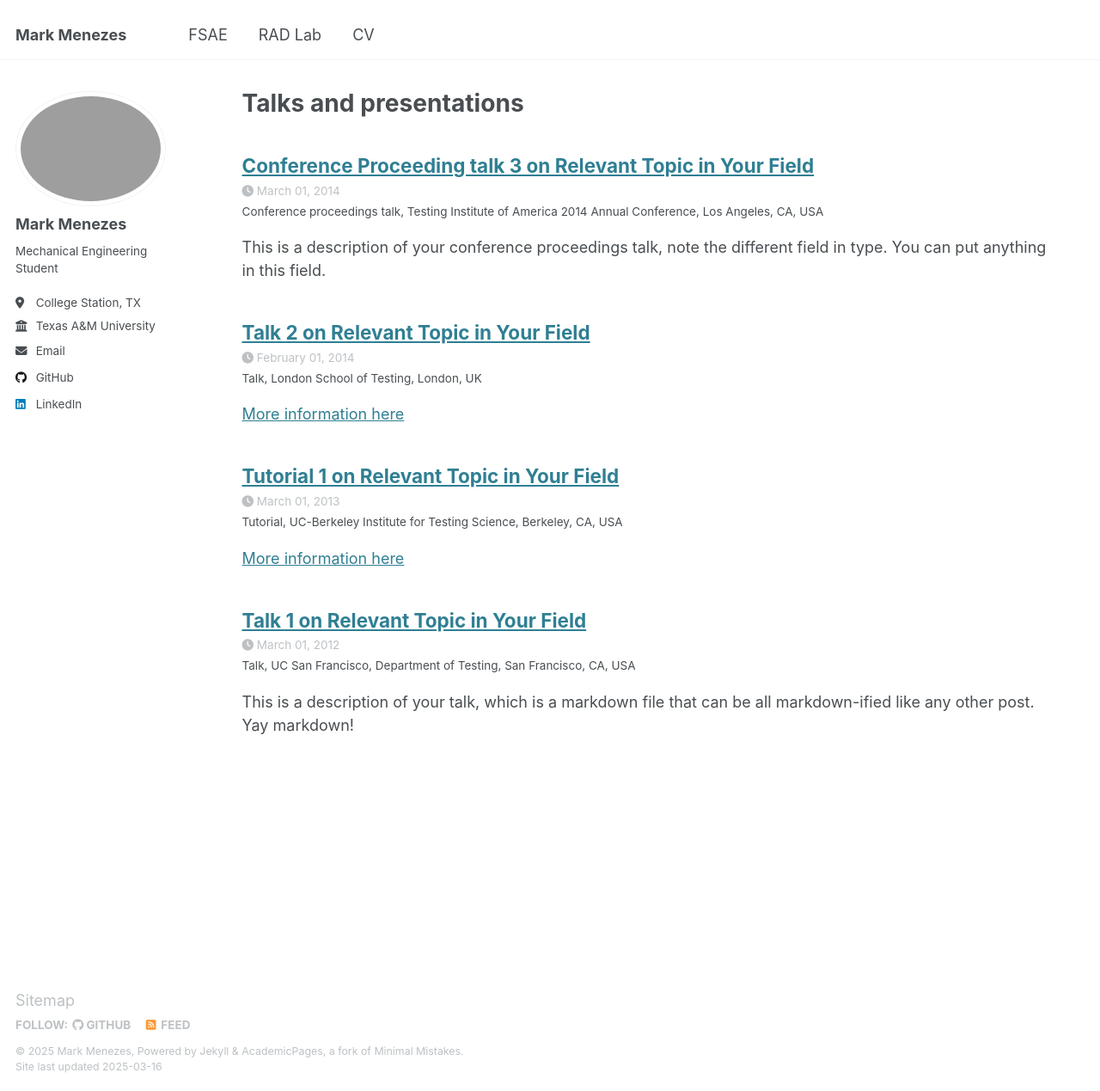
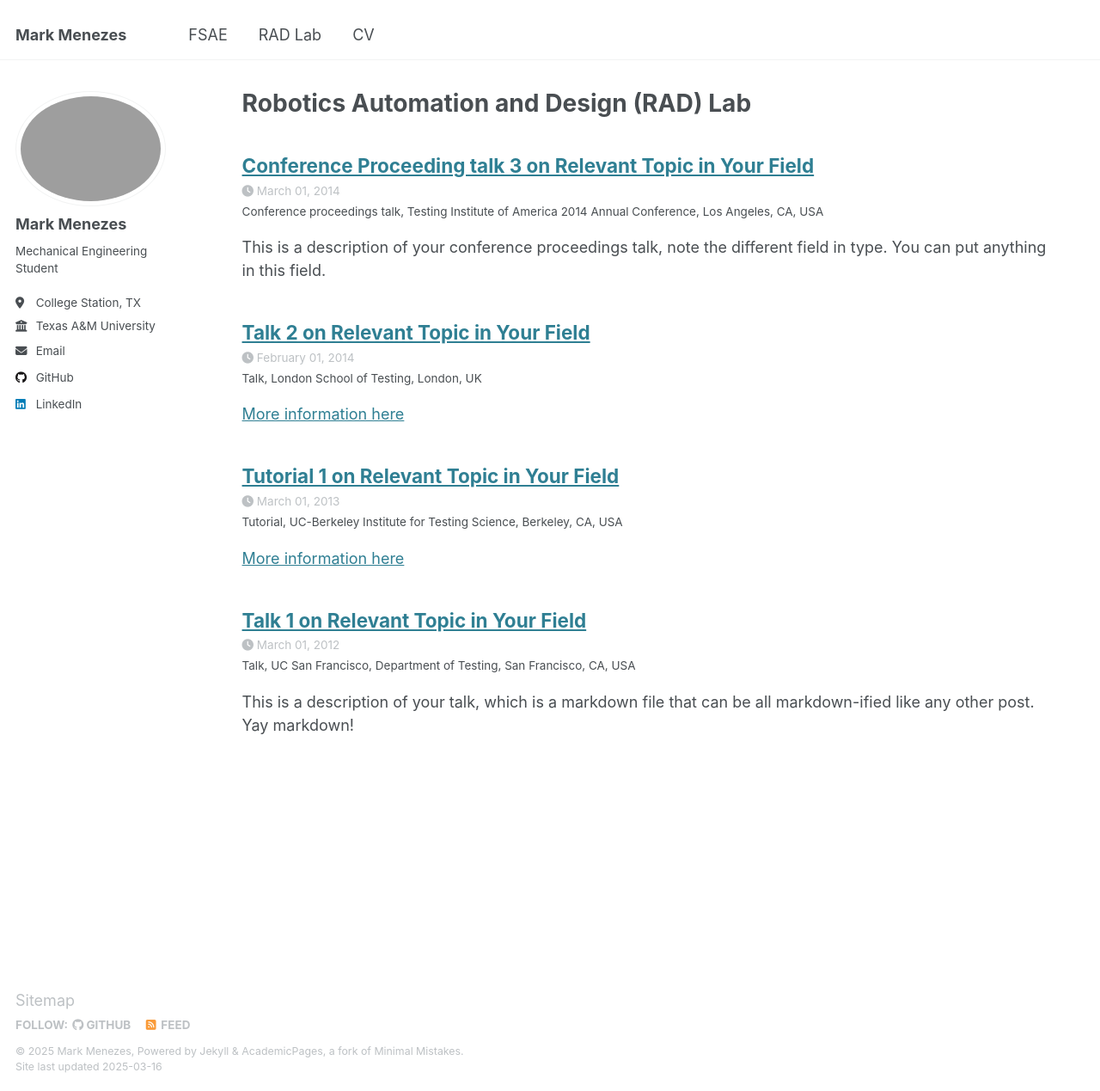
Before and after one commit to menezesmark/menezesmark.github.io, a Jekyll site: the page built from _pages/talks.html, in a window 1280 px wide and 1269 px high. Shown: the whole window at 86% size. Built offline with Jekyll 4.4.1, drawn with Linux system fonts in a browser that asks for light colours.

Commit message:
Update talks.html

```diff
--- a/_pages/talks.html
+++ b/_pages/talks.html
@@ -1,7 +1,7 @@
 ---
 layout: archive
-title: "Talks and presentations"
-permalink: /talks/
+title: "Robotics Automation and Design (RAD) Lab"
+permalink: /rad/
 author_profile: true
 ---
 
```
